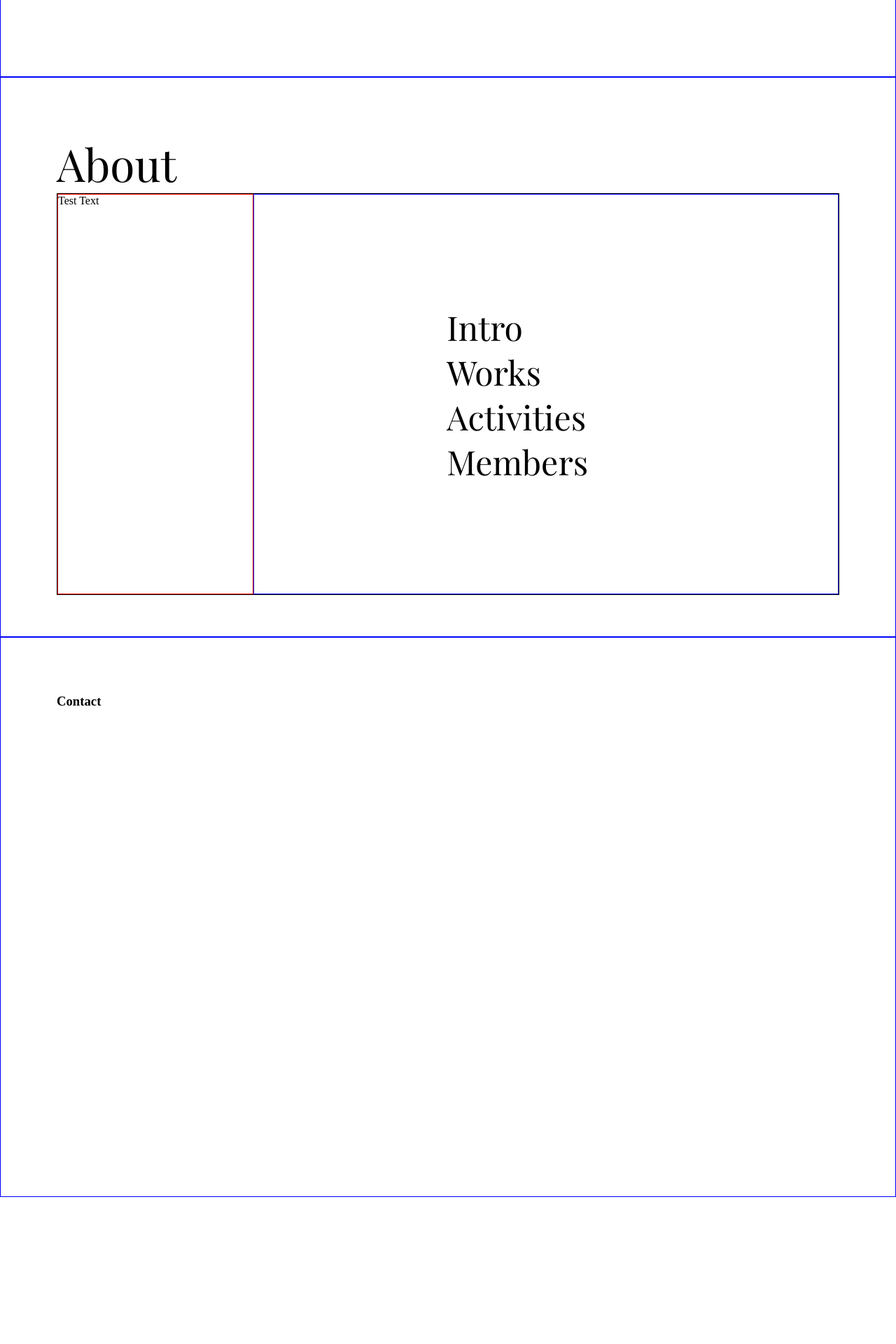
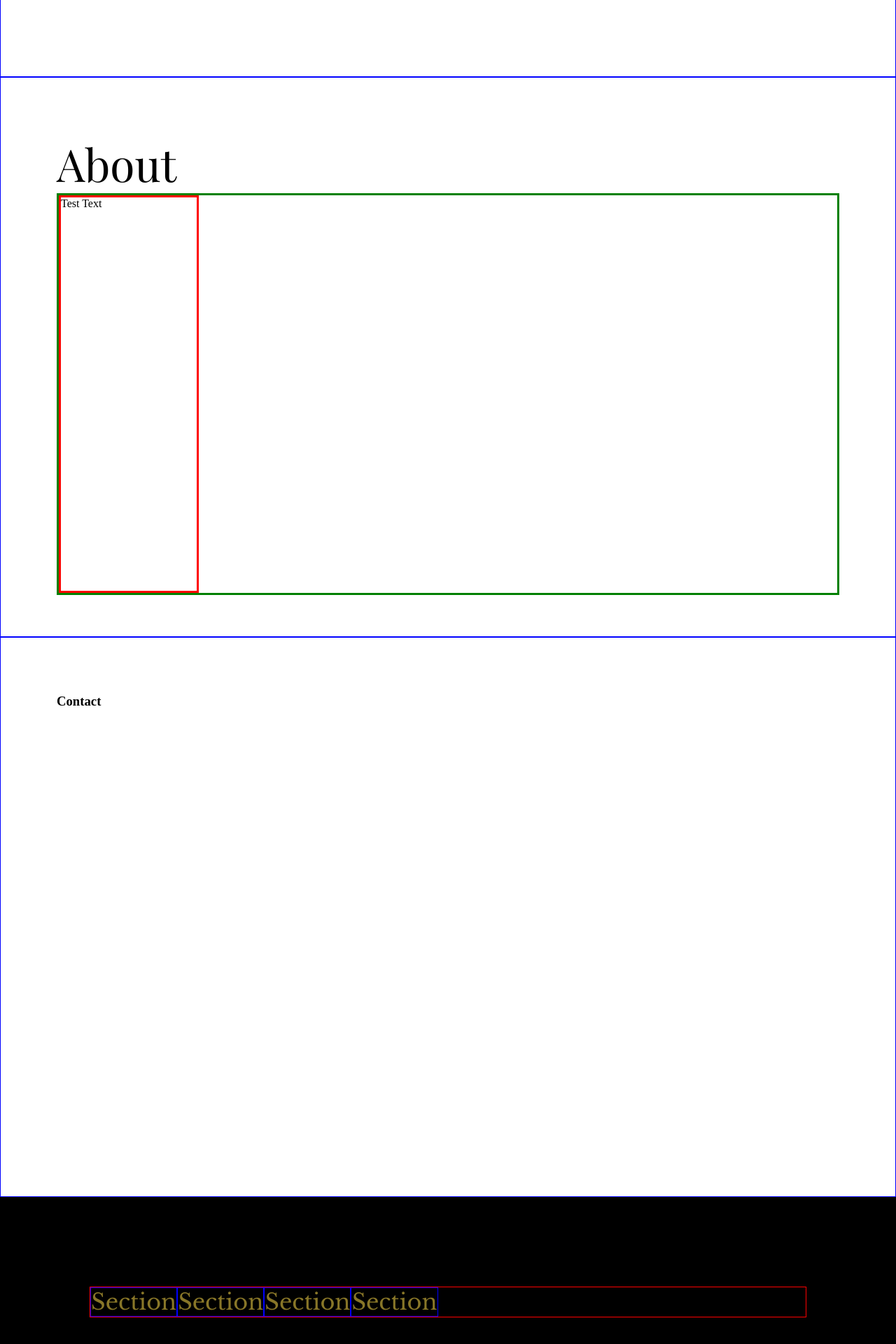
Before and after one commit to apexcel/web-teamproject, a React app: page /about in a window 1280 px wide. Shown: the part 690-2610 px from the top of the page at 70% size. Before the commit the page ends 2400 px from the top, so only its background shows below. Built offline with nearby package versions, Linux system fonts and the light colour scheme; a web font is replaced by a local one.

Commit message:
Update responsive layout

```diff
--- a/src/client/components/App.jsx
+++ b/src/client/components/App.jsx
@@ -2,24 +2,26 @@ import React, { useState, useEffect } from 'react'
 import { Route, Switch } from 'react-router-dom'
 
 import Header from './Header.jsx'
+import MHeader from './MHeader.jsx'
+import Footer from './Footer.jsx'
 import { Home, About, Contact } from '../pages'
 
 import '../css/layout.scss'
 import '../css/app.css'
-import MHeader from './MHeader.jsx'
+
 
 const App = () => {
     const [data, setData] = useState('')
     const [user, setUser] = useState([])
     const [lastUser, setLastUser] = useState('')
-    const [windowSize, setWindowSize] = useState(769);
+    const [windowSize, setWindowSize] = useState(1024);
     const [itemShow, setItemShow] = useState(true);
 
     useEffect ( () => {
         window.addEventListener('resize', resize)
 
         const isShow = () => {
-            if (windowSize > 768) {
+            if (windowSize > 769) {
                 setItemShow(true)
             }
             else {
@@ -94,6 +96,7 @@ return(
                     <Home />
                     <About />
                     <Contact />
+                    <Footer />
                 </div>
         </div>
     )
--- /dev/null
+++ b/src/client/components/Footer.jsx
@@ -0,0 +1,26 @@
+import React from 'react'
+
+import '../css/footer.scss'
+
+const Footer = () => {
+    return(
+        <footer>
+            <div className='footer-container'>
+                <div className='footer-item'>
+                    <p>Section</p>
+                </div>
+                <div className='footer-item'>
+                    <p>Section</p>
+                </div>
+                <div className='footer-item'>
+                    <p>Section</p>
+                </div>
+                <div className='footer-item'>
+                    <p>Section</p>
+                </div>
+            </div>
+        </footer>
+    )
+}
+
+export default Footer;
--- a/src/client/css/about.scss
+++ b/src/client/css/about.scss
@@ -8,18 +8,20 @@ $main-font: 'Playfair Display', serif;
 }
 
 .item-container {
+    height: 90%;
     width: 100%;
-    min-width: 500px;
-    height: 90%;
     display: flex;
     flex-direction: row;
-    border: 1px solid black;
+    border: 3px solid green;
 }
 
 .img-box {
     flex: 1;
+    flex-basis: 200px;
+    flex-shrink: 0;
+    flex-grow: 0;
     height: 100%;
-    border: 1px solid red;
+    border: 3px solid red;
 }
 
 .img-text {
@@ -33,14 +35,17 @@ $main-font: 'Playfair Display', serif;
     justify-content: center;
     align-items: flex-start;
     height: 100%;
-    border: 1px solid blue;
+    flex-basis: 450px;
+    flex-shrink: 1;
+    flex-grow: 1;
+    border: 3px solid goldenrod;
 }
 
 .item-selector {
     display: block;
     font-family: $main-font;
     font-size: 3em;
-    margin-left: 33%;
+    margin-left: 20%;
 }
 
 .item-selector:hover {
@@ -48,30 +53,33 @@ $main-font: 'Playfair Display', serif;
     cursor: pointer;
 }
 
-.visible {
-    visibility: visible;
+.hide {
+    visibility: hidden;
+    display: none;
+    opacity: 0;
 }
 
-.invisible {
-    animation-name: on-visible;
+.active {
+    animation-name: onVisible;
     animation-fill-mode: forwards;
     animation-duration: 1s;
-    animation-timing-function: linear;
-    flex: 0 0;
+    animation-timing-function: ease-in-out;
 }
 
-.item {
-    display: block;
+.sub-items {
+    visibility: hidden;
+    height: 100%;
+    width: 100%;
+    opacity: 0;
+    border: 3px solid black;
 }
 
-@keyframes on-visible {
+@keyframes onVisible {
     from {
-        opacity: 1;
+        opacity: 0;
     }
     to {
-        flex: 0 0;
-        opacity: 0;
-        display: none;
-        visibility: hidden;
+        opacity: 1;
+        visibility: visible;
     }
 }
--- /dev/null
+++ b/src/client/css/footer.scss
@@ -0,0 +1,25 @@
+$colors: ('bg-color': #000000, 'font-color': #887628);
+
+
+footer {
+    display: block;
+    position: absolute;
+    background: map-get($colors, bg-color);
+    color: map-get($colors, font-color);
+    font-size: 2em;
+    font-family: 'Libre Baskerville', cursive;
+    padding: 4em;
+    width: 100%;
+    height: 80vh;
+}
+
+.footer-container {
+    display: flex;
+    flex-direction: row;
+    border: 1px solid red;
+    width: 100%;
+}
+
+.footer-item {
+    border: 1px solid blue;
+}
--- a/src/client/css/header.scss
+++ b/src/client/css/header.scss
@@ -44,7 +44,7 @@ a {
     mix-blend-mode: difference;
 }
 
-.float-right .link:hover {
+.float-right:hover {
     color: map-get($colors, hover-color);
     text-decoration: line-through;
     transition: ease;
--- a/src/client/css/layout.scss
+++ b/src/client/css/layout.scss
@@ -12,7 +12,7 @@ $tablet-brp: 768px;
 $laptop-brp: 1024px;
 
 
-@media only screen and (max-width: 767px) {
+@media only screen and (max-width: 768px) {
     .container {
         min-width: 320px;
         height: 100vh;
@@ -22,9 +22,29 @@ $laptop-brp: 1024px;
     .home-index {
         width: 300px;
     }
+
+    //about
+
+    .about-section-container {
+        border: 1px solid blue;
+        height: inherit;
+    }
+
+    .item-container {
+        height: 90%;
+        width: auto 0;
+    }
+
+    .img-box {
+        display: none;
+    }
+
+    .sub-items {
+        display: none;
+    }
 }
 
-@media only screen and (min-width: 767px) {
+@media only screen and (min-width: 768px) {
     .container {
         width: 0 auto;
         height: 100vh;
@@ -32,6 +52,12 @@ $laptop-brp: 1024px;
 
     .home-index {
         width: 400px;
+    }
+
+    .about-section-container {
+        padding: 5rem;
+        border: 1px solid blue;
+        height: inherit;
     }
 }
 
@@ -43,6 +69,12 @@ $laptop-brp: 1024px;
 
     .home-index {
         width: 600px;
+    }
+
+    .about-section-container {
+        padding: 5rem;
+        border: 1px solid blue;
+        height: inherit;
     }
 }
 
--- a/src/client/pages/About.jsx
+++ b/src/client/pages/About.jsx
@@ -4,42 +4,39 @@ import '../css/about.scss'
 
 const About = () => {
 
-    const [visible, setVisible] = useState(true);
-    const [introVisible, setIntroVisible] = useState(false);
+    const [active, setActive] = useState(true);
 
     useEffect( () => {
 
     })
 
-    const clickListener = (e) => {
+    const isActive = (e) => {
         e.preventDefault()
-        setVisible(!visible)
-        console.log(visible)
+        setActive(!active)
+        console.log(active)
         console.log(e.target.style)
     }
-    console.log(visible)
-
 
     return(
-            <section className='section-container'>
+            <section className='about-section-container'>
                 <h1 className='about-index'>About</h1>
                 <div className='item-container'>
                     <div className='img-box'>
                         <span className='img-text'>Test Text</span>
                     </div>
-                    <div className={`items ${visible ? 'visible' : 'invisible'}`}>
-                        <span onClick={clickListener} className='item-selector'>Intro</span>
+                    <div className={`items ${active ? 'hide' : 'active'}`}>
+                        <span onClick={isActive} className='item-selector'>Intro</span>
                         <span className='item-selector'>Works</span>
                         <span className='item-selector'>Activities</span>
                         <span className='item-selector'>Members</span>
                     </div>
-                    <div className={`items ${visible ? 'invisible' : 'visible'}`}>
+                    <div className={`sub-items ${active ? 'active' : 'hide'}`}>
                         <h2>Intro</h2>
                             <p>
                                 한신대학교 교내 데이터베이스와 네트워크를 연구하는 연구실입니다.<br/>
                                 주로 같은 분야를 다루는 학우들 끼리 스터디를 하며 후배들의 학습을 돕습니다.<br/>
                             </p>
-                            <button onClick={clickListener}>back</button>
+                            <button onClick={isActive}>back</button>
                     </div>
                 </div>
             </section>
--- a/src/client/pages/Contact.jsx
+++ b/src/client/pages/Contact.jsx
@@ -7,13 +7,11 @@ const Contact = () => {
     })
 
     return(
-        <div className='container'>
             <section className='section-container'>
                 <article className='article-container'>
                     <h1>Contact</h1>
                 </article>
             </section>
-        </div>
     )
 }
 
```
Also changed, not shown: src/client/components/AboutContent.jsx (added, +11 -0 lines).
